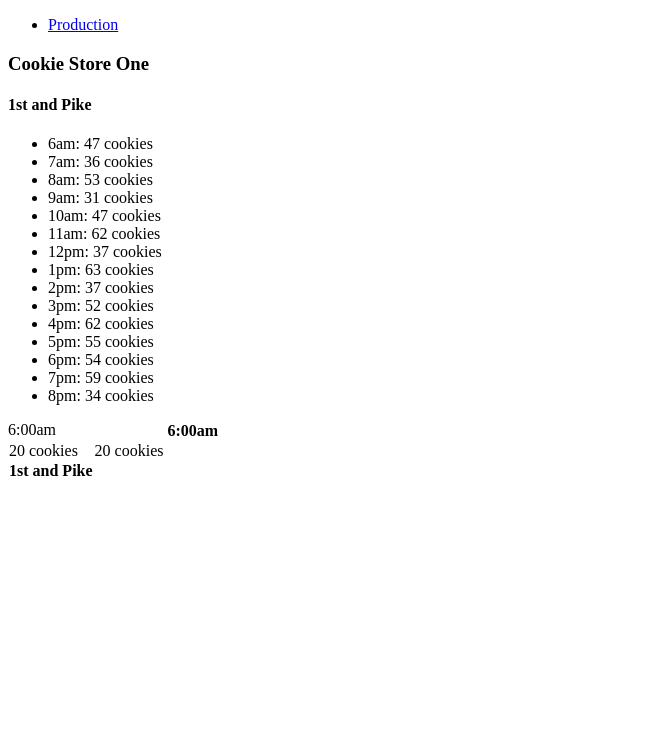
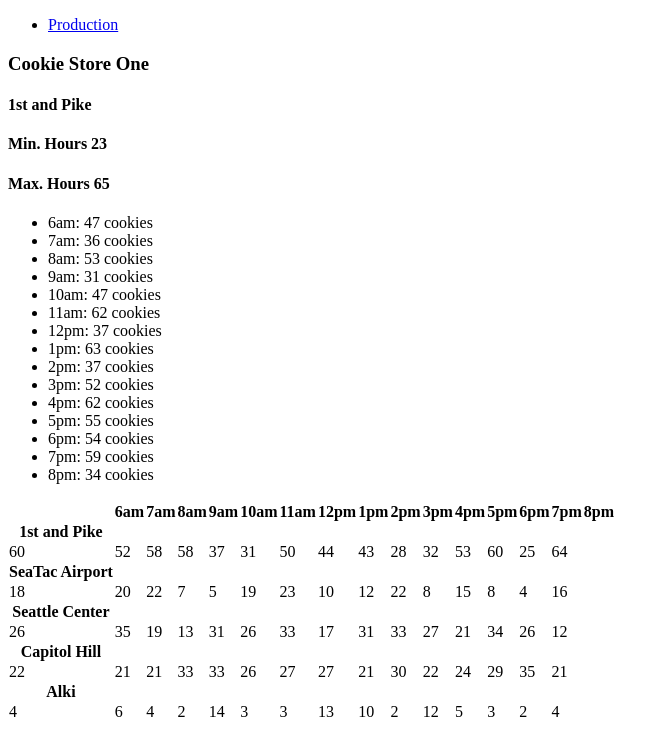
Before and after one commit to TRose2014/cookie-stand, a plain HTML site: page sales.html in a window 1280 px wide. Shown: the whole page, without its empty margins (0-669 px from the left). Drawn offline with Linux system fonts and the light colour scheme.

Commit message:
have table displayed, just need to append it correctly

```diff
--- a/app.js
+++ b/app.js
@@ -1,30 +1,36 @@
-console.log('Hello World');
-
 //---------------
 // Global Functions
 //----------------
 
 var renderStores = function(cookieStoresEl){
-  var article = document.createElement('article');
+  var section = document.createElement('section');
   // article.setAttribute('id', `$cookieStoreOne.name.toLowerCase().replace( ' S, ')`)
-  cookieStoresEl.appendChild(article);
+  cookieStoresEl.appendChild(section);
 
   //Creating h3 Cookie One and appending it
   var h3 = document.createElement('h3'); //Step 2
   h3.textContent = this.name; // Step 3
-  article.appendChild(h3); //Step 4
+  section.appendChild(h3); //Step 4
 
   //Creating h4 Cookie One Location and appending it
   var h4 = document.createElement('h4');
   h4.textContent = this.location;
-  article.appendChild(h4);
+  section.appendChild(h4);
+
+  //Creating h4 Cookie One Location and appending it
+  var h4 = document.createElement('h4');
+  h4.textContent = ('Min. Hours '+`${this.minHourCust}`);
+  section.appendChild(h4);
+
+  var h4 = document.createElement('h4');
+  h4.textContent = ('Max. Hours '+`${this.maxHourCust}`);
+  section.appendChild(h4);
 
   //Creating ol for li for Cookie Store one
   var ul = document.createElement('ul');
-  article.appendChild(ul);
+  section.appendChild(ul);
 
-  //Creating for loop for li for Cookie Store One
-  //textContent template '6am: 13 cookies
+  //Creates lis for hours and then creates lis for random cookies; displayed like hours:randomCookies
   for(var i = 0; i < hoursOpen.length; i++){
     var li= document.createElement('li');
 
@@ -36,61 +42,47 @@ var renderStores = function(cookieStoresEl){
 
   }
 };
+//--------------------------
+//Constructor Function
+//--------------------------
 
-// function tableCreate (){
-//   var article = document.createElement('article');
-//   var tbody = document.createElement('tbody');
-//   article.appendChild(tbody);
-//   for (var i = 0; i < 15; i++){
-//     var tr = document.createElement('tr');
-//     var td = document.createElement('td');
-//     td.textContent = hoursOpen;
-//     tbody.appendChild(tr);
-//     tr.appendChild(td);
-//   }
-//   // tbody.appendChild(tr);
-//   // tr.appendChild(td);
-//   console.log(tableCreate());
-// }
+function SalmonCookieStores(name, location, minHourCust, maxHourCust, avgCookie){
+  this.name = name;
+  this.location = location;
+  this.minHourCust = minHourCust;
+  this.maxHourCust = maxHourCust;
+  this.avgCookie = avgCookie;
+}
 
-// var cookieStoreTable = function() {
 
-//   var hoursOpen = ['6am', '7am', '8am', '9am', '10am', '11am', '12pm', '1pm', '2pm', '3pm', '4pm', '5pm', '6pm', '7pm', '8pm'];
-//   // get the reference for the body
-//   var body = document.getElementsByTagName('body');
+SalmonCookieStores.prototype.randomCustHour = function (){
+  var randomNum = Math.floor(Math.random() * 50);
+  console.log(randomNum);
+  return randomNum;
+};
+SalmonCookieStores.prototype.cookiePur = function(){
+  var result = Math.floor(Math.random() * (this.maxHourCust - this.minHourCust) + this.minHourCust);
+  return result;
+};
+// SalmonCookieStores.prototype.cookieStoreTableHeadCell= function(){
+//   var resultElememt = document.createElement('th');
+//   resultElememt.textContent = this.cookiePur();
+//   return resultElememt;
+// };
+SalmonCookieStores.prototype.render = renderStores;
 
-//   // creates a <table> element and a <tbody> element
-//   var tbl = document.createElement('table');
-//   var tblBody = document.createElement('tbody');
+//--------------------------
+// Define all data
+//--------------------------
 
-//   // creating all cells
-//   for (var i = 0; i < hoursOpen.length; i++) {
-//     // creates a table row
-//     var row = document.createElement('tr');
+// var allCookieStores = [];
+var hoursOpen = ['6am', '7am', '8am', '9am', '10am', '11am', '12pm', '1pm', '2pm', '3pm', '4pm', '5pm', '6pm', '7pm', '8pm'];
 
-//     for (var j = 0; j < this.randomCookie; j++) {
-//       // Create a <td> element and a text node, make the text
-//       // node the contents of the <td>, and put the <td> at
-//       // the end of the table row
-//       var cell = document.createElement('td');
-//       var cellText = document.createTextNode('cell in row '+i+', column '+j);
-//       cell.appendChild(cellText);
-//       row.appendChild(cell);
-//     }
+//----------
+//TABLE
+//----------
 
-//     // add the row to the end of the table body
-//     tblBody.appendChild(row);
-//   }
-
-//   // put the <tbody> in the <table>
-//   tbl.appendChild(tblBody);
-//   // appends <table> into <body>
-//   // body.appendChild(tbl);
-//   // sets the border attribute of tbl to 2;
-//   tbl.setAttribute('border', '2');
-// };
-
-// 1. parent
+// 1. Create Parent Element
 var cookieStoreTable = document.getElementById('cookieStoreTable');
 // 2. create element
 var theadEl = document.createElement('thead');
@@ -103,26 +95,27 @@ cookieStoreTable.appendChild(tbodyEl);
 var tr = document.createElement('tr');
 theadEl.appendChild(tr);
 
-// var th = document.createElement('th');
-// tr.appendChild(th);
-
-th = document.createElement('th');
-tr.textContent = '6:00am';
-tr.appendChild(th);
 
 var th = document.createElement('th');
 tr.appendChild(th);
 
-th = cookieStoreTableHeadCell('6:00am');
-tr.appendChild(th);
-
 //fucntion cookieStoreTabHeadCell(typecontent, attr);
 
-function cookieStoreTableHeadCell(content) {
-  var resultElememt = document.createElement('th');
-  resultElememt.textContent = content;
-  return resultElememt;
-}
+// //Function creates table header
+// function cookieStoreTableHeadCell(content) {
+//   var resultElememt = document.createElement('th');
+//   resultElememt.textContent = content;
+//   return resultElememt;
+// }
+
+// //Loops through all hours open and creates/displays row
+// for(var i = 0; i < hoursOpen.length; i++){
+//   th = cookieStoreTableHeadCell(hoursOpen[i]);
+//   tr.appendChild(th);
+// }
+
+// th = cookieStoreTableHeadCell('7am');
+// tr.appendChild(th);
 
 var tbody = document.createElement('tbody');
 cookieStoreTable.appendChild(tbody);
@@ -130,86 +123,153 @@ cookieStoreTable.appendChild(tbody);
 tr = document.createElement('tr');
 tbody.appendChild(tr);
 
-th = cookieStoreTableHeadCell('1st and Pike');
-tbody.appendChild(th);
+// th = cookieStoreTableHeadCell('1st and Pike');
+// tbody.appendChild(th);
 
+//CAN DELETE
 var td = document.createElement('td');
-td.textContent = '20 cookies';
+// td.textContent = '20 cookies';
 tr.appendChild(td);
 
-// td = document.createElement('td');
-// td.textContent = '30 cookies';
+// td = cookieStoreTableDataCell('20 cookies');
 // tr.appendChild(td);
 
-td = cookieStoreTableDataCell('20 cookies');
-tr.appendChild(td);
-
+//DATA CELL
 function cookieStoreTableDataCell(content){
   var resultElement = document.createElement('td');
   resultElement.textContent = content;
   return resultElement;
 }
 
+
+//Function creates table header
+function cookieStoreTableHeadCell(content) {
+  var resultElememt = document.createElement('th');
+  resultElememt.textContent = content;
+  return resultElememt;
+}
+
+//Loops through all hours open and creates/displays row
+for(var i = 0; i < hoursOpen.length; i++){
+  th = cookieStoreTableHeadCell(hoursOpen[i]);
+  tr.appendChild(th);
+}
+//CookieStoreOne Data Displayed
+th = cookieStoreTableHeadCell('1st and Pike');
+tbody.appendChild(th);
+
+tr = document.createElement('tr');
+tbody.appendChild(tr);
+
+var storeOneFromConstructorFunction = new SalmonCookieStores('Cookie Store One', '1st and Pike', 23, 65, 6.3);
+for(var i=0; i < hoursOpen.length; i++){
+  td = cookieStoreTableDataCell(storeOneFromConstructorFunction.cookiePur());
+  tr.appendChild(td);
+}
+
+//CookieStoreTwo Data Displayed
+th = cookieStoreTableHeadCell('SeaTac Airport');
+tbody.appendChild(th);
+
+tr = document.createElement('tr');
+tbody.appendChild(tr);
+
+var storeTwoFromConstructorFunction = new SalmonCookieStores('Cookie Store Two', 'SeaTac Airport', 3, 24, 1.2);
+for(var i=0; i < hoursOpen.length; i++){
+  td = cookieStoreTableDataCell(storeTwoFromConstructorFunction.cookiePur());
+  tr.appendChild(td);
+}
+
+//CookieStoreThree Data Displayed
+th = cookieStoreTableHeadCell('Seattle Center');
+tbody.appendChild(th);
+
+tr = document.createElement('tr');
+tbody.appendChild(tr);
+
+var storeThreeFromConstructorFunction = new SalmonCookieStores('Cookie Store Three', 'Seattle Center', 11, 38, 3.7);
+for(var i=0; i < hoursOpen.length; i++){
+  td = cookieStoreTableDataCell(storeThreeFromConstructorFunction.cookiePur());
+  tr.appendChild(td);
+}
+
+//CookieStoreFour Data Displayed
+th = cookieStoreTableHeadCell('Capitol Hill');
+tbody.appendChild(th);
+
+tr = document.createElement('tr');
+tbody.appendChild(tr);
+
+var storeFourFromConstructorFunction = new SalmonCookieStores('Cookie Store Four', 'Capitol Hill', 20, 38, 2.3);
+for(var i=0; i < hoursOpen.length; i++){
+  td = cookieStoreTableDataCell(storeFourFromConstructorFunction.cookiePur());
+  tr.appendChild(td);
+}
+
+//CookieStoreFive Data Displayed
+th = cookieStoreTableHeadCell('Alki');
+tbody.appendChild(th);
+
+tr = document.createElement('tr');
+tbody.appendChild(tr);
+
+var storeFiveFromConstructorFunction = new SalmonCookieStores('Cookie Store Five', 'Alki', 2, 16, 4.6);
+for(var i=0; i < hoursOpen.length; i++){
+  td = cookieStoreTableDataCell(storeFiveFromConstructorFunction.cookiePur());
+  tr.appendChild(td);
+}
+
 //if (attr){
 //   resultElement.setAttribute(attr);
 // }resultElememt.textContent = content;
 
-function SalmonCookieStores(name, location, minHourCust, maxHourCust, avgCookie){
-  this.name = name;
-  this.location = location;
-  this.minHourCust = minHourCust;
-  this.maxHourCust = maxHourCust;
-  this.avgCookie = avgCookie;
-  this.randomCookie = [];
-  allCookieStores.push(this);
-}
 
-
-SalmonCookieStores.prototype.randomCustHour = function (){
-  var randomNum = Math.floor(Math.random() * 50);
-  console.log(randomNum);
-  return randomNum;
-};
-// SalmonCookieStores.prototype.randomCookieHour = function(){
-//   var randomCookieHour = Math.floor(Math.random() * (this.maxHourCust - this.minHourCust) + this.minHourCust);
-//   return randomCookieHour;
-//   // randomCookie.push(randomCookieHour);
-
-// };
-SalmonCookieStores.prototype.cookiePur = function(){
-  var result = Math.floor(Math.random() * (this.maxHourCust - this.minHourCust) + this.minHourCust);
-  // var randomCookieHour = Math.floor(Math.random() * (this.maxHourCust - this.minHourCust) + this.minHourCust);
-  return result;
-};
-// randomCookie.push(this.cookiePur());
-// sumRandomCookie += randomCookie;
-
-SalmonCookieStores.prototype.render = renderStores;
-
-//--------------------------
-// Define all data
-//--------------------------
-
-var allCookieStores = [];
-var hoursOpen = ['6am', '7am', '8am', '9am', '10am', '11am', '12pm', '1pm', '2pm', '3pm', '4pm', '5pm', '6pm', '7pm', '8pm'];
-
-// console.log(randomCookie);
 //-----------------
 //Run Script
 //-----------------
 var cookieStoresEl = document.getElementById('cookieStores'); //Step 1
 console.log(cookieStoresEl);
 
-var storeOneFromConstructorFunction = new SalmonCookieStores('Cookie Store One', '1st and Pike', 23, 65, 6.3);
+// var storeOneFromConstructorFunction = new SalmonCookieStores('Cookie Store One', '1st and Pike', 23, 65, 6.3);
+// console.log(storeOneFromConstructorFunction);
+// storeOneFromConstructorFunction.cookieStoreTableHeadCell();
+storeOneFromConstructorFunction.render(cookieStoresEl);
+// storeTworomConstructorFunction.render(cookieStoresEl);
 
 
-for(var i = 0; i < allCookieStores.length; i++){
-  allCookieStores[i].render(cookieStoresEl);
-}
 
-console.log(storeOneFromConstructorFunction.randomCookie);
-// console.log(storeOneFromConstructorFunction.randomCookie);
-// console.log(allCookieStores);
-// for(var i = 0; i < allCookieStores.length; i++){
-//   randomCookie[i].render(cookieStoresEl);
+
+
+///----------------
+///EVENT HANDLERS
+///------------------
+
+// var addStoreEl = document.getElementById('addStore');
+// var addStoreEventListener = function(event){
+//   addStoreEl.addEventListener('submit', function(event){
+//     console.log(event);
+//     event.preventDefault();
+//     var target = event.target;
+//     var name = target.name.value;
+//     var location = target.name.value;
+//     var minCustomers = target.minCustomers.value;
+//     var maxCustomers = target.maxCustomers.value;
+
+//     var newStore = new SalmonCookieStores(name, location, minCustomers, maxCustomers);
+//     newStore.render(document.getElementById('newStoreInfo'));
+//   });
 // }
+// addStoreEl.addEventListener('submit, add)
+
+// addStoreEl.addEventListener('submit', function(event){
+//   console.log(event);
+//   event.preventDefault();
+//   var target = event.target;
+//   var name = target.name.value;
+//   var location = target.name.value;
+//   var minCustomers = target.minCustomers.value;
+//   var maxCustomers = target.maxCustomers.value;
+
+//   var newStore = new SalmonCookieStores(name, location, minCustomers, maxCustomers);
+//   newStore.render(document.getElementById('newStoreInfo'));
+// });
```
Also changed, not shown: index.html (+20 -0 lines), sales.html (+5 -2 lines).
